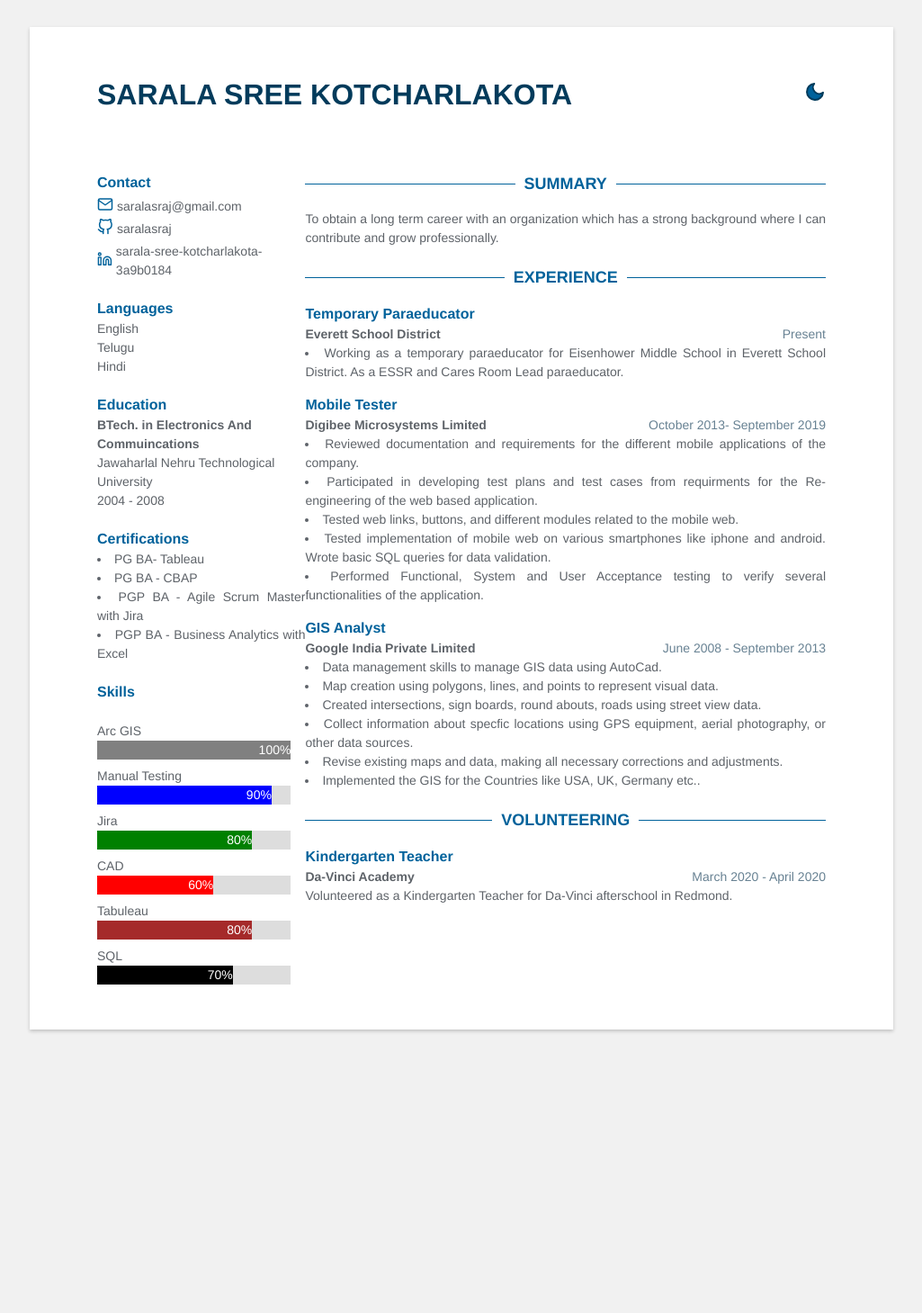
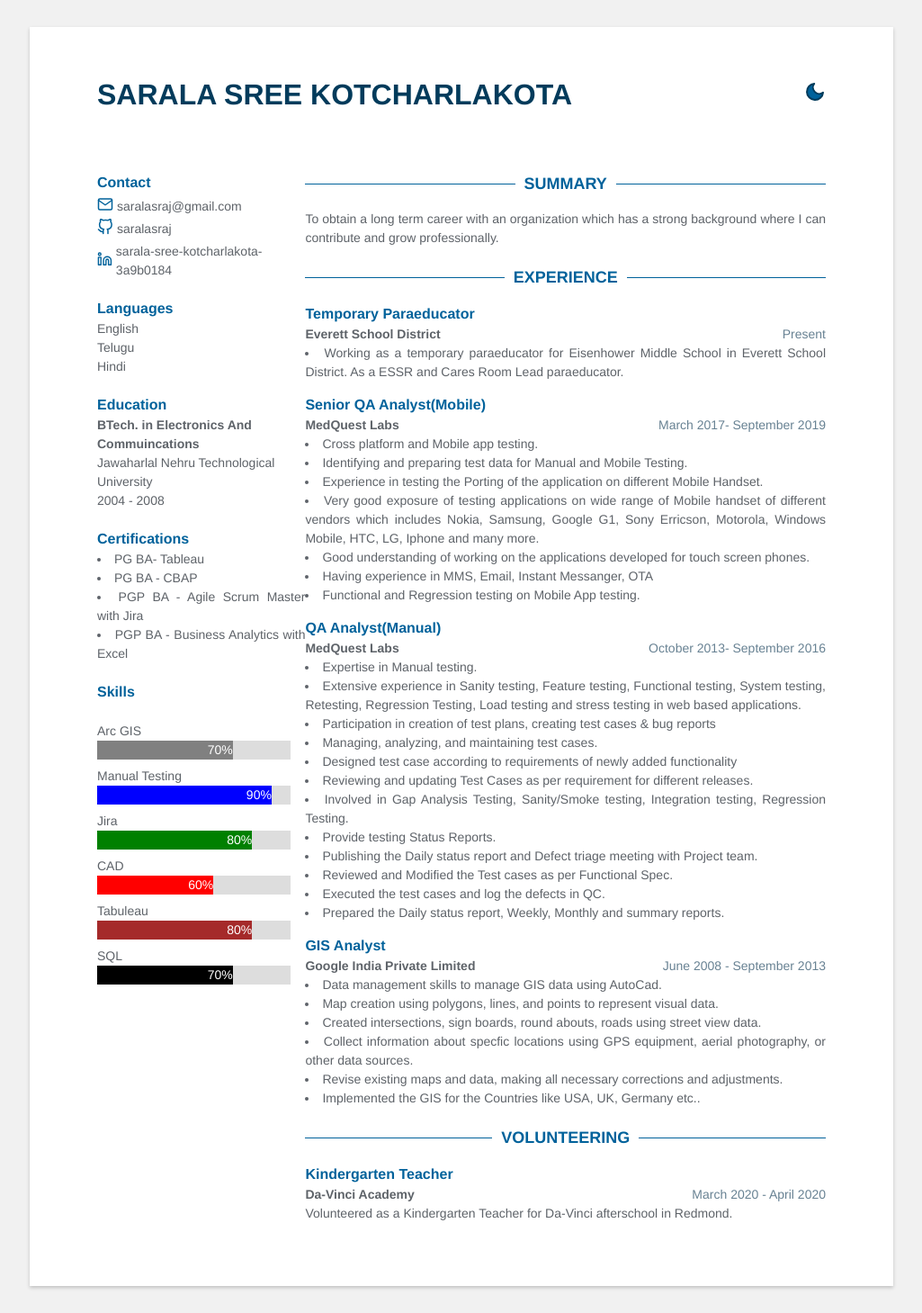
Before and after one commit to saralasraj/saralasraj.github.io, a Jekyll site: the page built from index.html, in a window 1280 px wide. Shown: the whole page at 90% size, without its empty margins (127-1152 px from the left). Built offline with Jekyll 4.4.1, drawn with Linux system fonts in a browser that asks for light colours; before the commit the page ends 1174 px from its top, so only the background shows below that.

Commit message:
Edited experience

```diff
--- a/_data/data.yml
+++ b/_data/data.yml
@@ -26,7 +26,7 @@ certifications:
 
 skills:
   - skillName: Arc GIS
-    proficiency: 100
+    proficiency: 70
     color: grey
   - skillName: Manual Testing
     proficiency: 90
@@ -54,15 +54,34 @@ experience:
        Working as a temporary paraeducator for Eisenhower Middle School in Everett School District.
        As a ESSR and Cares Room Lead paraeducator.
 
-  - role: Mobile Tester
-    time: October 2013- September 2019
-    company: Digibee Microsystems Limited
+  - role: Senior QA Analyst(Mobile)
+    time: March 2017- September 2019
+    company: MedQuest Labs
     details:
-      - Reviewed documentation and requirements for the different mobile applications of the company.
-      - Participated in developing test plans and test cases from requirments for the Re-engineering of the web based application.
-      - Tested web links, buttons, and different modules related to the mobile web.
-      - Tested implementation of mobile web on various smartphones like iphone and android. Wrote basic SQL queries for data validation.
-      - Performed Functional, System and User Acceptance testing to verify several functionalities of the application.
+      - Cross platform and Mobile app testing.
+      - Identifying and preparing test data for Manual and Mobile Testing.
+      - Experience in testing the Porting of the application on different Mobile Handset.
+      - Very good exposure of testing applications on wide range of Mobile handset of different vendors which includes Nokia, Samsung, Google G1, Sony Erricson, Motorola, Windows Mobile, HTC, LG, Iphone and many more.
+      -  Good understanding of working on the applications developed for touch screen phones.
+      - Having experience in MMS, Email, Instant Messanger, OTA
+      - Functional and Regression testing on Mobile App testing.
+
+  - role: QA Analyst(Manual)
+    time: October 2013- September 2016
+    company: MedQuest Labs
+    details:
+      - Expertise in Manual testing.
+      - Extensive experience  in Sanity testing, Feature testing, Functional testing, System testing, Retesting, Regression Testing, Load testing and stress testing in web based applications.
+      - Participation in creation of test plans, creating test cases & bug reports
+      - Managing, analyzing, and maintaining test cases.
+      - Designed test case according to requirements of newly added functionality
+      - Reviewing and updating Test Cases as per requirement for different releases.
+      - Involved in Gap Analysis Testing, Sanity/Smoke testing, Integration testing, Regression Testing.
+      - Provide testing Status Reports.
+      - Publishing the Daily status report and Defect triage meeting with Project team.
+      - Reviewed and Modified the Test cases as per Functional Spec.
+      - Executed the test cases and log the defects in QC.
+      - Prepared the Daily status report, Weekly, Monthly and summary reports.
 
   - role: GIS Analyst
     time: June 2008 - September 2013
```
